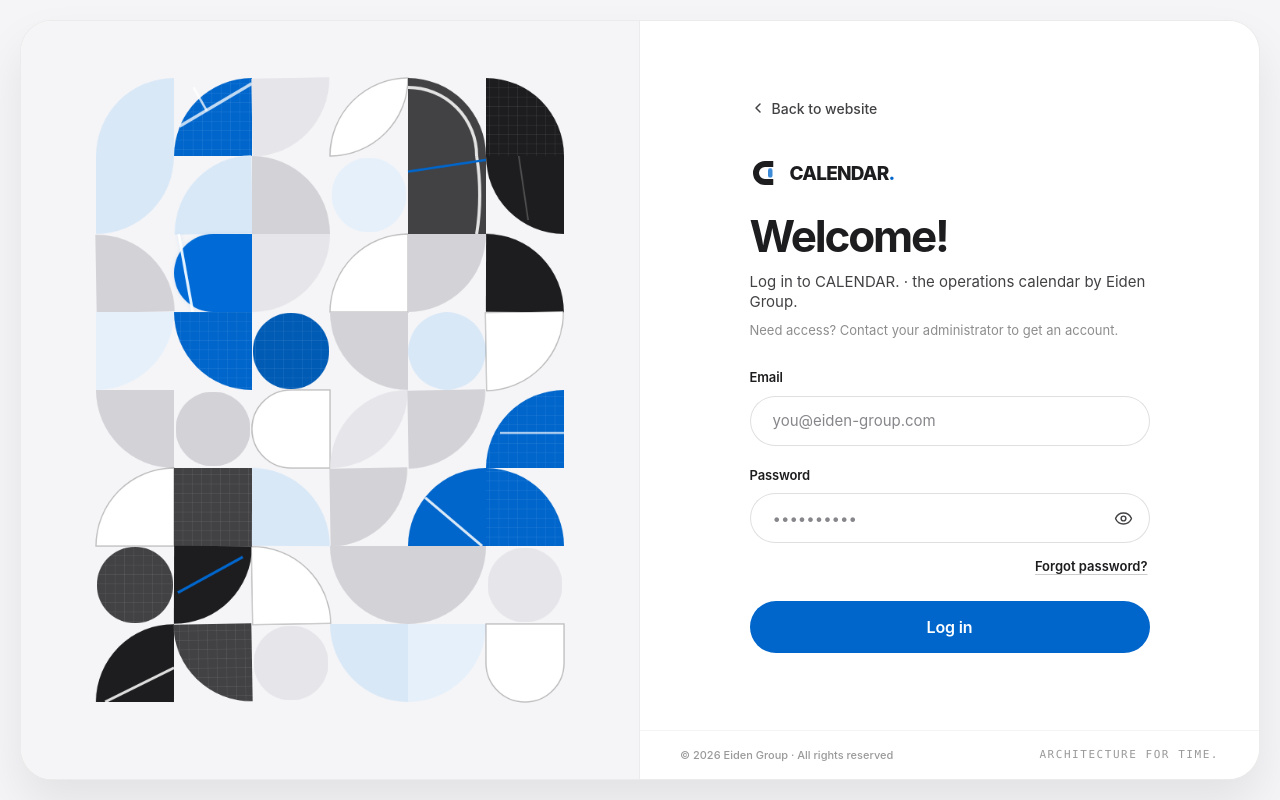
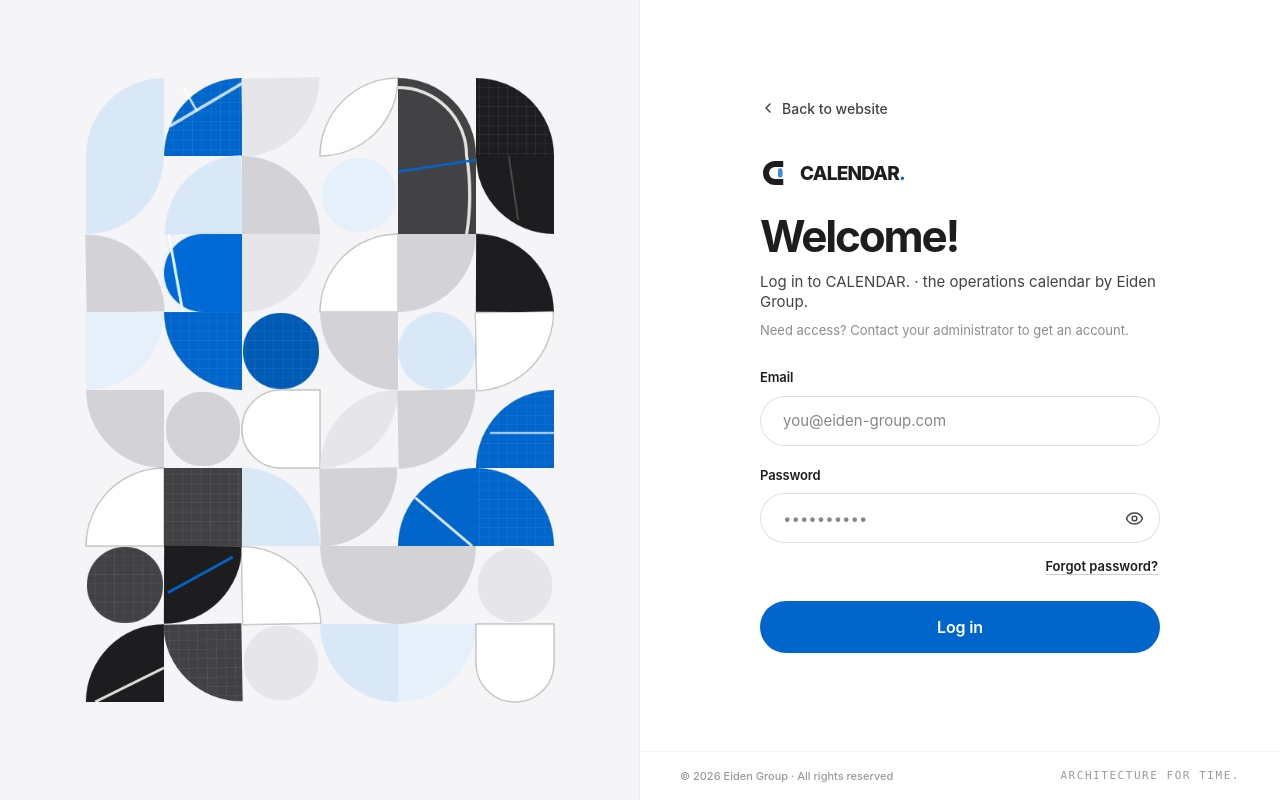
Before and after one commit to EIDEN-GROUP/EIDEN-calander, a Next.js app: page /login in a window 1280 px wide. Built offline with nearby package versions, Linux system fonts and the light colour scheme; no server answers.

Commit message:
Login desktop: remove outer frame — full-bleed split-screen
Drops the 20px canvas margin, 1360px cap, rounded corners, border and
shadow. The two columns now fill the viewport edge-to-edge on md+;
mobile already full-bleed. Inner form/mural padding unchanged.

```diff
--- a/app/(public)/login/page.tsx
+++ b/app/(public)/login/page.tsx
@@ -63,9 +63,9 @@ export default async function LoginPage({
   const nextPath = next?.startsWith("/") ? next : "/dashboard";
 
   return (
-    <main className="flex min-h-dvh items-stretch justify-center bg-canvas md:p-5">
-      {/* Auth shell — 1360px max, rounded white card, 1fr/1fr */}
-      <div className="grid min-h-dvh w-full max-w-[1360px] grid-cols-1 overflow-hidden bg-white md:min-h-[calc(100dvh-40px)] md:grid-cols-2 md:rounded-lg md:border md:border-border md:shadow-lg">
+    <main className="flex min-h-dvh items-stretch justify-center bg-canvas">
+      {/* Auth shell — full-bleed split-screen, 1fr/1fr */}
+      <div className="grid min-h-dvh w-full grid-cols-1 overflow-hidden bg-white md:grid-cols-2">
         {/* LEFT — “Ashlar” mosaic */}
         <LoginMosaic />
 
```
